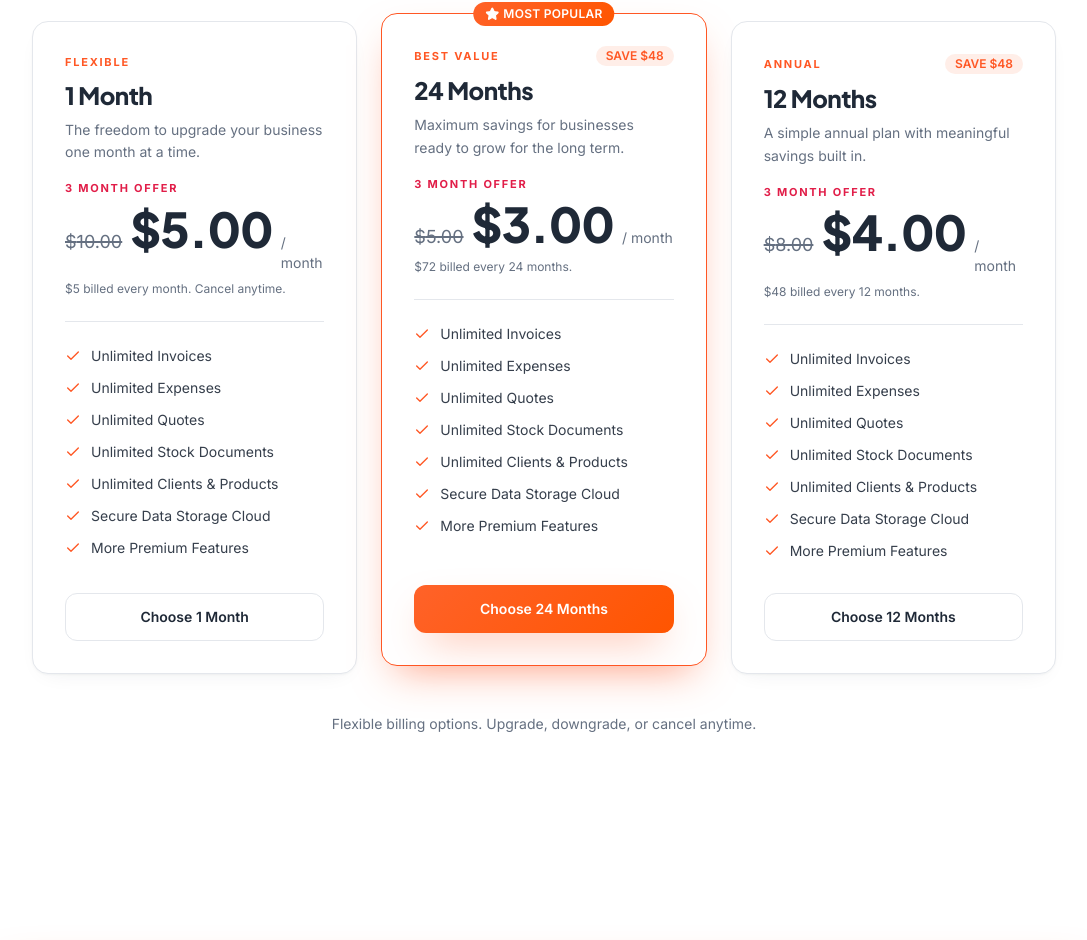
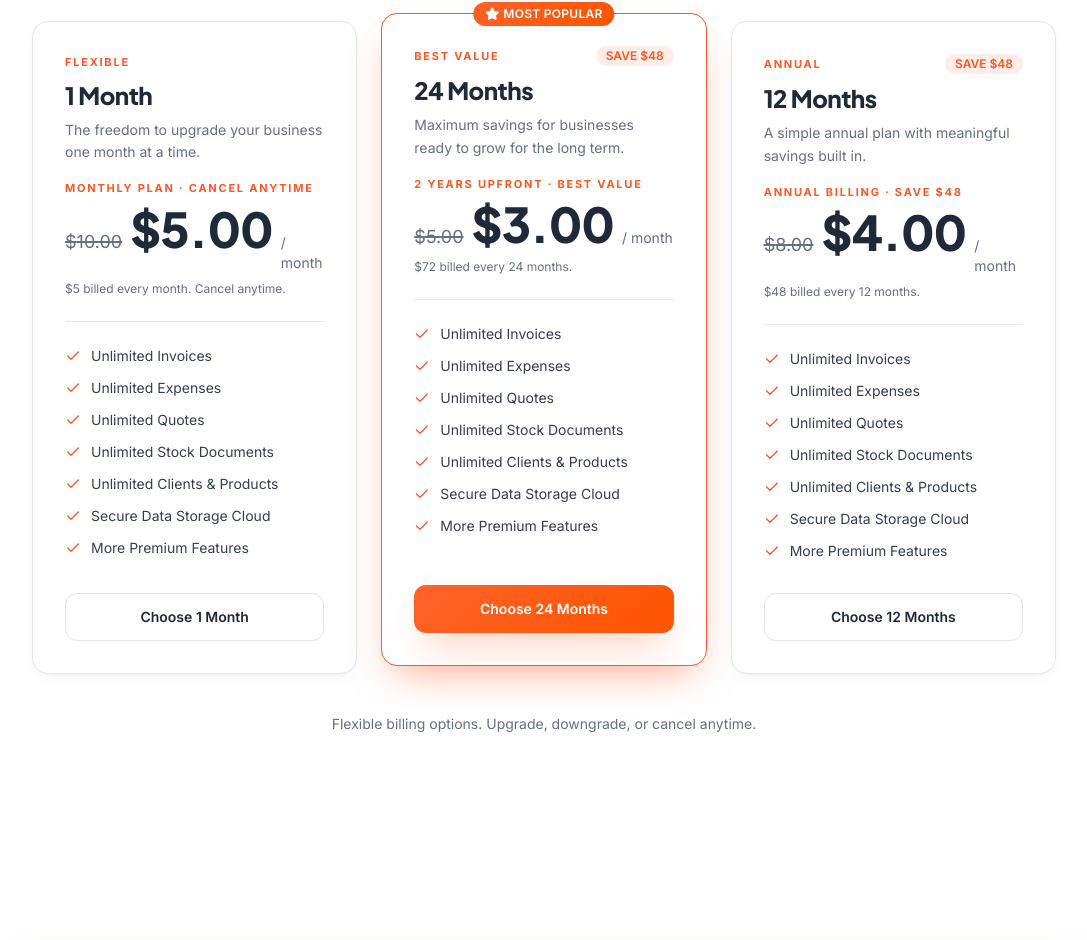
Before and after one commit to shabir3875/invoice-next, a React (Vite) app in the folder apps/web/: page / in a window 1280 px wide. Shown: the part 4924-5864 px from the top of the page, without its empty margins (96-1183 px from the left). Built offline with nearby package versions, Linux system fonts and the light colour scheme; the HTML template or start-up script is replaced by a standard one.

Commit message:
fix(marketing): replace unsupported 3 month offer claim with authentic billing cadence badges

```diff
--- a/apps/web/src/pages/HomePage.jsx
+++ b/apps/web/src/pages/HomePage.jsx
@@ -626,7 +626,7 @@ function Pricing() {
                   </div>
                   <h3 className="font-display text-2xl font-extrabold text-foreground">{p.name}</h3>
                   <p className="text-muted-foreground text-sm min-h-[2.5rem] leading-relaxed mt-2">{p.desc}</p>
-                  <div className="mt-4 text-[11px] font-bold uppercase tracking-[0.16em] text-rose-600">3 month offer</div>
+                  <div className="mt-4 text-[11px] font-bold uppercase tracking-[0.16em] text-primary">{p.id === "two-year" ? "2 Years Upfront · Best Value" : p.id === "annual" ? "Annual Billing · Save $48" : "Monthly Plan · Cancel Anytime"}</div>
                   <div className="flex items-baseline gap-2 mt-2">
                     <span className="text-lg text-muted-foreground line-through decoration-2">${p.oldPrice}</span>
                     <span className="font-display text-5xl font-extrabold tracking-tight text-foreground">${p.price}</span>
```
Also changed, not shown: apps/web/index.html (+1 -1 lines), 10 other files (tests, documents, lock files or other folders).
